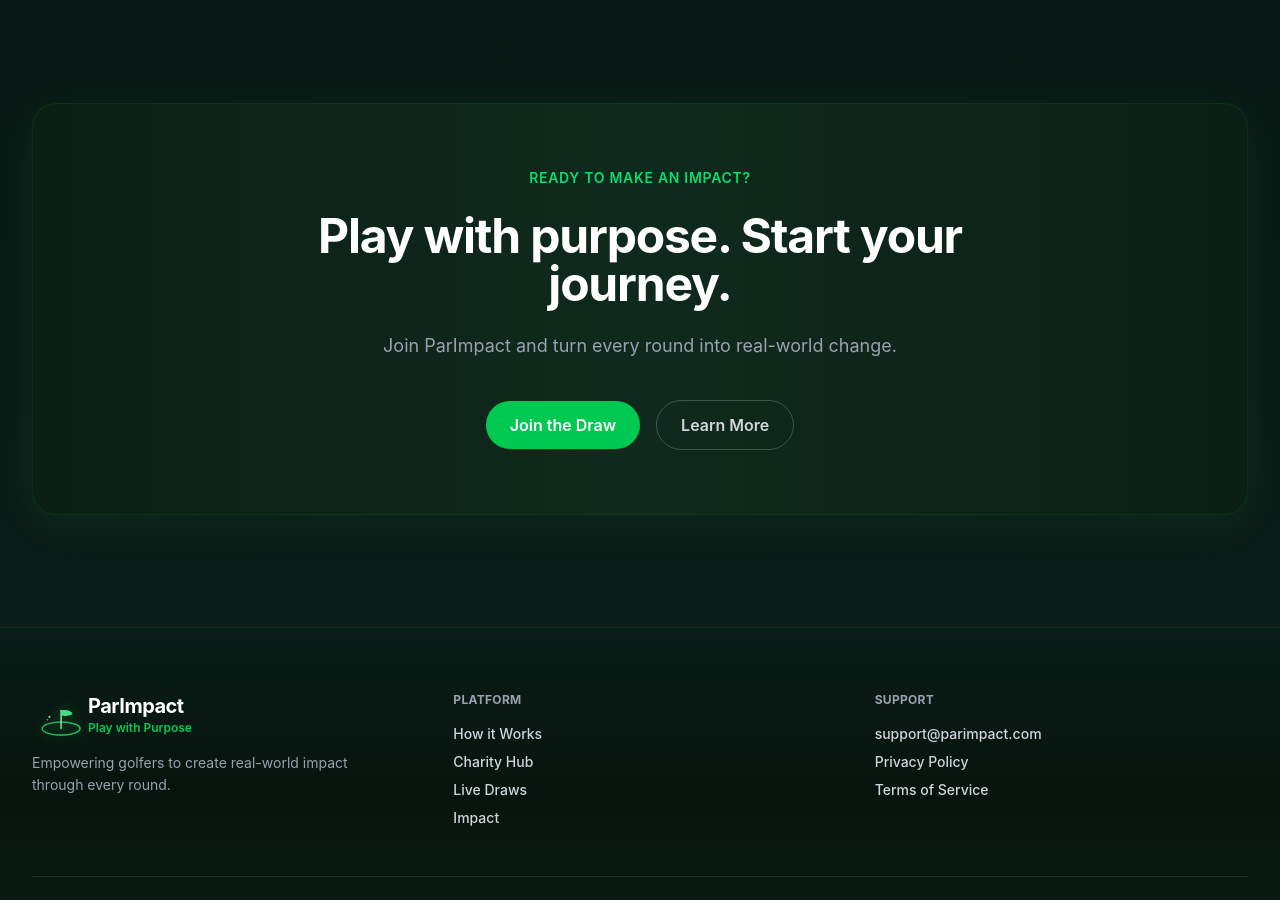
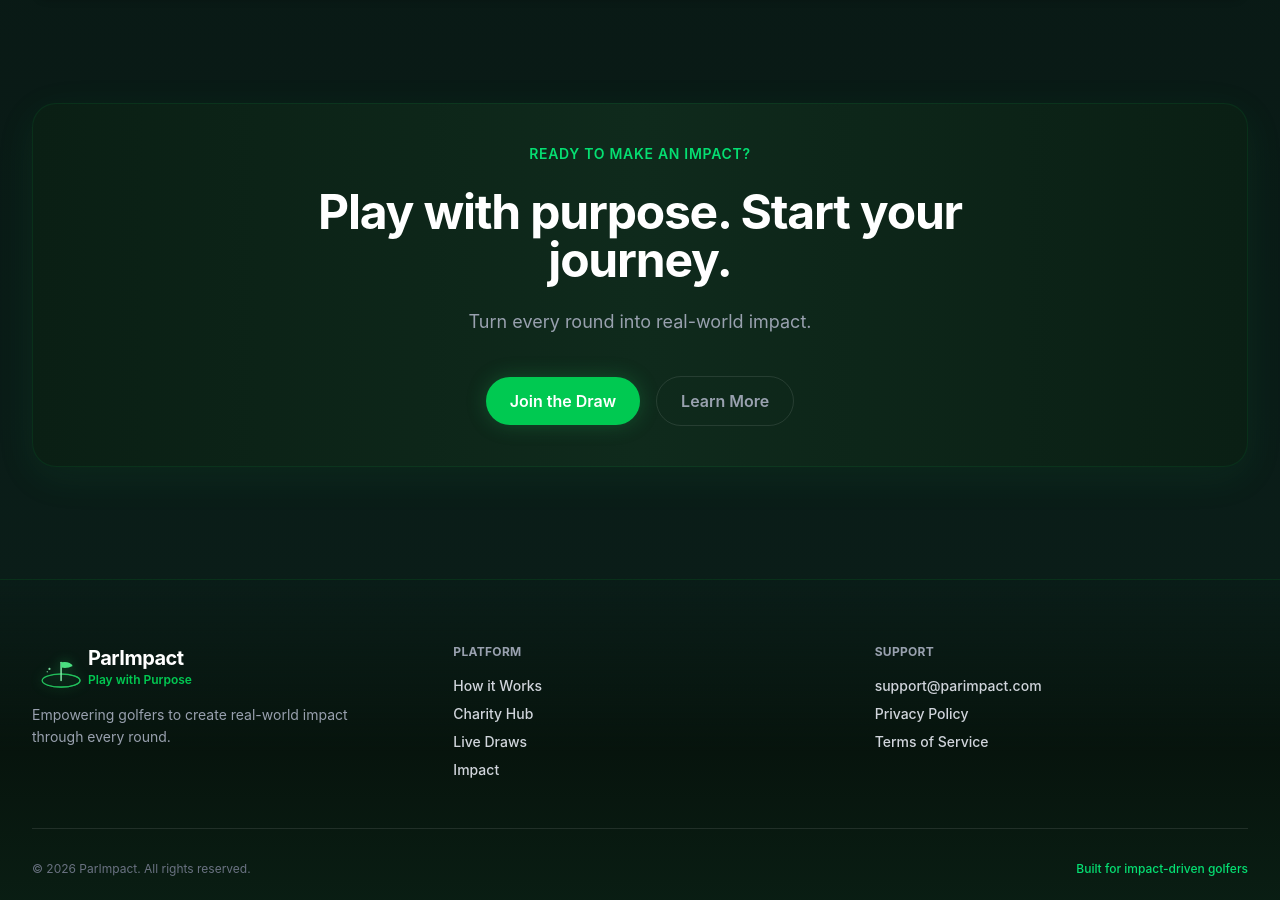
Before and after one commit to ayushguptakr/ParImpact, a React (Vite) app in the folder client/: page / in a window 1280 px wide. Shown: the part 1409-2309 px from the top of the page. Built offline with nearby package versions, Linux system fonts and the light colour scheme; no server answers.

Commit message:
feat: add CTASection component for landing page engagement

```diff
--- a/client/src/components/layout/CTASection.jsx
+++ b/client/src/components/layout/CTASection.jsx
@@ -3,7 +3,7 @@ import { Link } from "react-router-dom";
 function CTASection() {
   return (
     <div className="mx-auto w-full max-w-7xl px-6 md:px-8">
-      <section className="mb-12 mt-16 flex flex-col items-center justify-center overflow-hidden rounded-3xl border border-gray-200 bg-white px-8 py-12 text-center shadow-md animate-[pi-fade-in_0.8s_ease-out_forwards] transition-all duration-300 dark:border-green-500/10 dark:bg-gradient-to-r dark:from-[#0a1f14] dark:via-[#0f2a1c] dark:to-[#0a1f14] dark:shadow-[0_10px_40px_rgba(34,197,94,0.08)] md:px-12 md:py-16">
+      <section className="mb-12 mt-16 flex flex-col items-center justify-center overflow-hidden rounded-3xl border border-gray-200 bg-white px-8 py-10 text-center shadow-md animate-[pi-fade-in_0.8s_ease-out_forwards] transition-all duration-300 hover:border-green-500/30 hover:shadow-lg dark:border-green-500/10 dark:bg-gradient-to-r dark:from-[#0a1f14] dark:via-[#0f2a1c] dark:to-[#0a1f14] dark:shadow-[0_10px_40px_rgba(34,197,94,0.08)] dark:hover:border-green-500/30 dark:hover:shadow-[0_10px_50px_rgba(34,197,94,0.15)] md:px-12 md:py-10">
         <div className="relative z-10 flex flex-col items-center space-y-6">
           {/* Label */}
           <span className="text-sm font-semibold uppercase tracking-wider text-green-600 dark:text-green-400">
@@ -17,20 +17,20 @@ function CTASection() {
 
           {/* Supporting Text */}
           <p className="max-w-xl text-base text-gray-600 dark:text-gray-400 md:text-lg">
-            Join ParImpact and turn every round into real-world change.
+            Turn every round into real-world impact.
           </p>
 
           {/* Buttons */}
           <div className="mt-4 flex w-full flex-col items-center gap-4 sm:w-auto sm:flex-row">
             <Link
               to="/#join"
-              className="w-full rounded-full bg-green-500 px-6 py-3 text-base font-semibold text-white transition-all duration-200 hover:scale-105 hover:bg-green-600 sm:w-auto"
+              className="w-full rounded-full bg-green-500 px-6 py-3 text-base font-semibold text-white shadow-[0_0_20px_rgba(34,197,94,0.25)] transition-all duration-200 hover:scale-[1.03] hover:bg-green-400 hover:shadow-[0_0_30px_rgba(34,197,94,0.4)] sm:w-auto"
             >
               Join the Draw
             </Link>
             <Link
               to="/#how-it-works"
-              className="w-full rounded-full border border-gray-300 px-6 py-3 text-base font-semibold text-gray-700 transition-all duration-200 hover:scale-105 hover:border-green-500 dark:border-white/20 dark:text-gray-300 dark:hover:border-green-400 sm:w-auto"
+              className="w-full rounded-full border border-gray-200 px-6 py-3 text-base font-semibold text-gray-500 transition-all duration-200 hover:border-green-500/50 hover:bg-gray-50 hover:text-green-600 dark:border-white/10 dark:text-gray-400 dark:hover:border-green-500/50 dark:hover:bg-white/5 dark:hover:text-green-400 sm:w-auto"
             >
               Learn More
             </Link>
```
